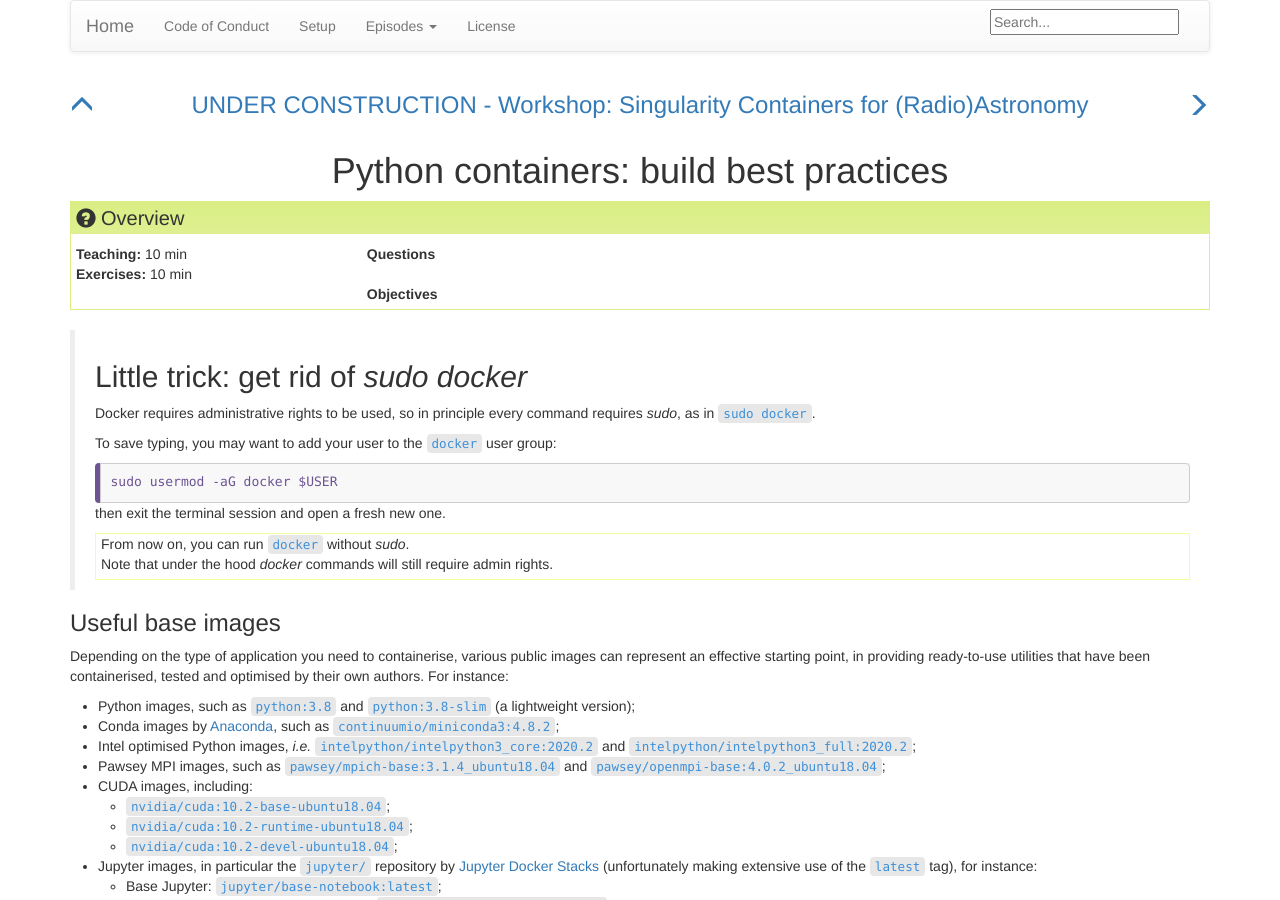
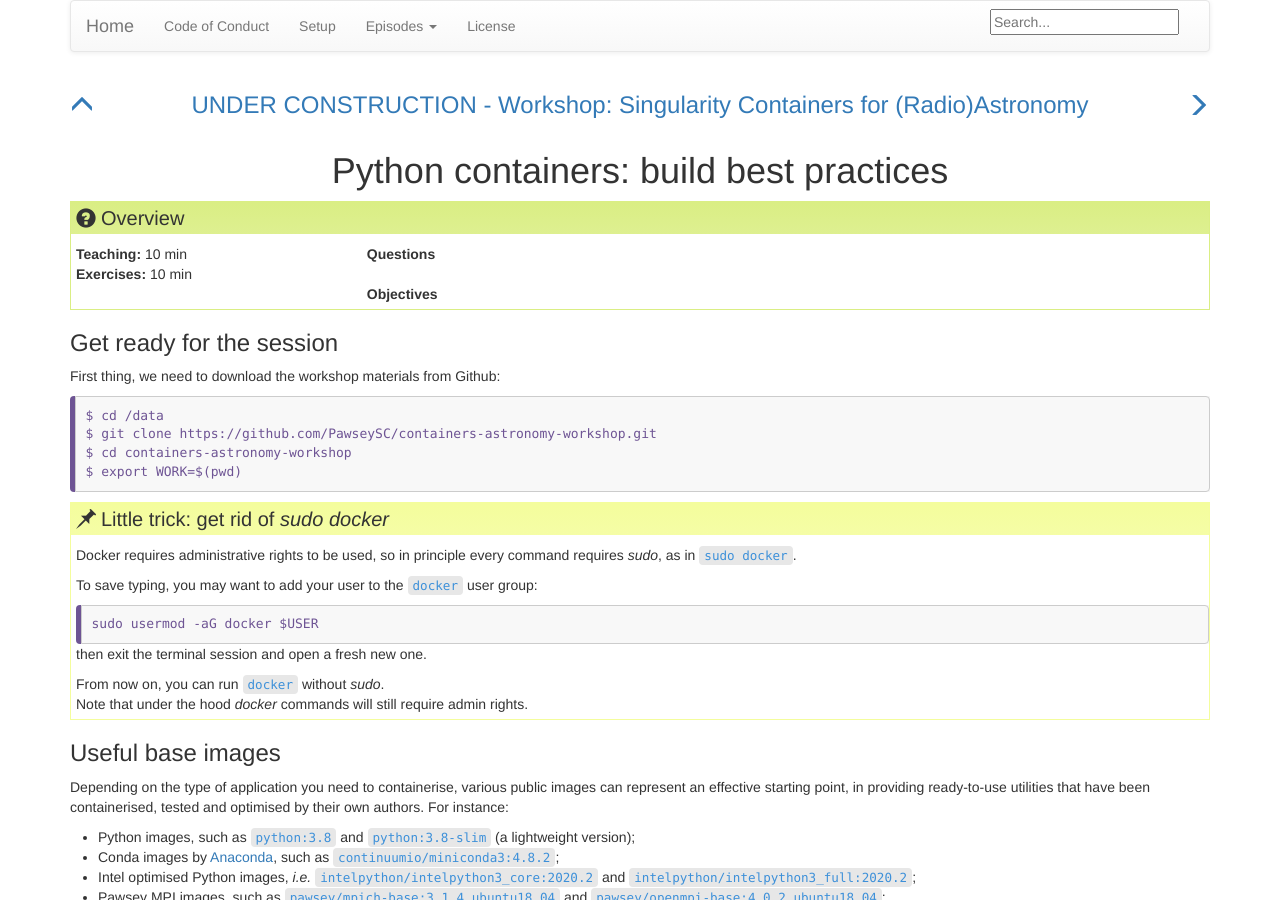
Before and after one commit to PawseySC/containers-astro-python-workshop, a Jekyll site: the page built from _episodes/1.build.md, in a window 1280 px wide and 900 px high. Built offline with Jekyll 4.4.1, drawn with Linux system fonts in a browser that asks for light colours; some of the changed text lies outside the part shown.

Commit message:
ep1 minor edits

````diff
--- a/_episodes/1.build.md
+++ b/_episodes/1.build.md
@@ -5,6 +5,19 @@ exercises: 10
 questions:
 objectives:
 ---
+
+
+### Get ready for the session
+
+First thing, we need to download the workshop materials from Github:
+
+```
+$ cd /data
+$ git clone https://github.com/PawseySC/containers-astronomy-workshop.git
+$ cd containers-astronomy-workshop
+$ export WORK=$(pwd)
+```
+{: .bash}
 
 
 > ## Little trick: get rid of *sudo docker*
@@ -22,7 +35,7 @@ objectives:
 >
 > From now on, you can run `docker` without *sudo*.
 > Note that under the hood *docker* commands will still require admin rights.
-> {: .callout}
+{: .callout}
 
 
 ### Useful base images
@@ -185,6 +198,7 @@ Always keep in mind that writing a Dockerfile is almost an art, which you can re
 
 ### Python application
 
+FIRST NEED EXAMPLES for 1-3 ABOVE
 
 
 ### Conda application
````
